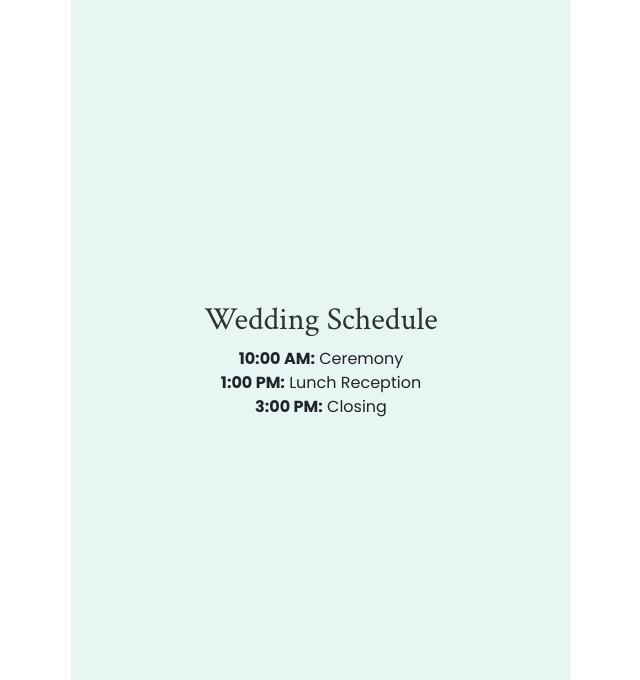
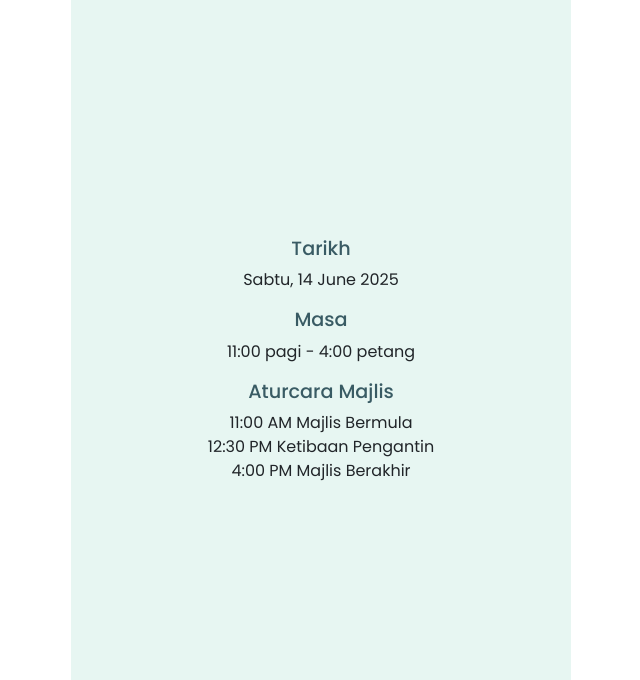
Before and after one commit to DenHafiz69/wedding-invitation, a Flask app: page /home in a window 1280 px wide. Shown: the part 946-1626 px from the top of the page, without its empty margins (319-959 px from the left). Run offline with Flask 3, Linux system fonts and the light colour scheme; some libraries are stand-ins or nearby versions.

Commit message:
Add some information

```diff
--- a/templates/tentative.html
+++ b/templates/tentative.html
@@ -1,11 +1,25 @@
 <div class="container content">
     <!-- Page 2: Tentative -->
     <div id="tentative" class="content">
-        <h2>Wedding Schedule</h2>
-        <ul class="list-unstyled">
-            <li><strong>10:00 AM:</strong> Ceremony</li>
-            <li><strong>1:00 PM:</strong> Lunch Reception</li>
-            <li><strong>3:00 PM:</strong> Closing</li>
-        </ul>
+        <div class="container">
+            <h3>Tarikh</h3>
+            <ul class="list-unstyled">
+                <li class="tentative">Sabtu, 14 June 2025</li>
+            </ul>
+        </div>
+        <div class="container">
+            <h3>Masa</h3>
+            <ul class="list-unstyled">
+                <li class="tentative">11:00 pagi - 4:00 petang</li>
+            </ul>
+        </div>
+        <div class="container">
+            <h3>Aturcara Majlis</h3>
+            <ul class="list-unstyled">
+                <li class="tentative">11:00 AM Majlis Bermula</li>
+                <li class="tentative">12:30 PM Ketibaan Pengantin</li>
+                <li class="tentative">4:00 PM Majlis Berakhir</li>
+            </ul>
+        </div>
     </div>
 </div>
```
